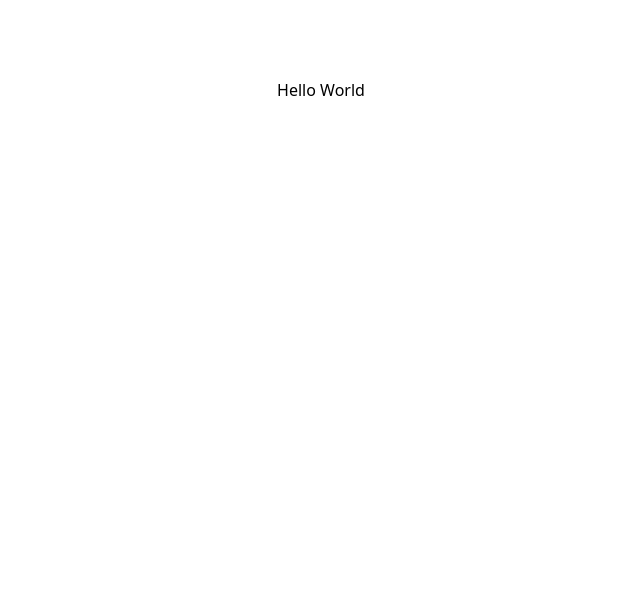
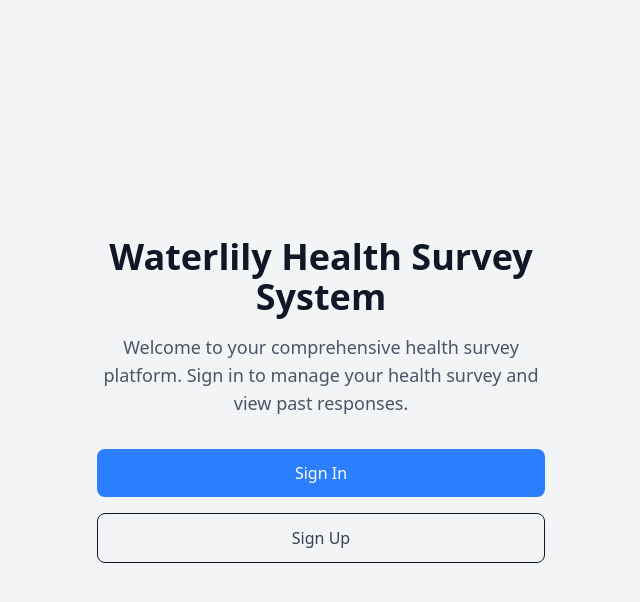
Before and after one commit to npaudyal/waterlily-survey-frontend, a Next.js app: page / in a window 1280 px wide. Shown: the top 602 px of the page, without its empty margins (319-959 px from the left). Built offline with nearby package versions, Linux system fonts and the light colour scheme.

Commit message:
Added login,register pages, added middleware, created protected layout

```diff
--- /dev/null
+++ b/src/app/(auth)/login/[[...login]]/page.tsx
@@ -0,0 +1,9 @@
+import { SignIn } from '@clerk/nextjs'
+
+export default function LoginPage() {
+    return (
+        <div className='min-h-screen flex items-center justify-center bg-gray-100'>
+            <SignIn />
+        </div>
+    );
+}
--- /dev/null
+++ b/src/app/(auth)/register/[[...register]]/page.tsx
@@ -0,0 +1,9 @@
+import { SignUp } from '@clerk/nextjs'
+
+export default function RegisterPage() {
+    return (
+        <div className='min-h-screen flex items-center justify-center bg-gray-100'>
+            <SignUp />
+        </div>
+    );
+}
--- /dev/null
+++ b/src/app/(authenticated)/dashboard/page.tsx
@@ -0,0 +1,5 @@
+export default function DashboardPage() {
+    return (
+        <div className="min-h-screen flex items-center justify-center bg-gray-100">Welcome to dashboard</div>
+    )
+}
--- /dev/null
+++ b/src/app/(authenticated)/layout.tsx
@@ -0,0 +1,20 @@
+import { auth } from "@clerk/nextjs/server";
+import { redirect } from "next/navigation";
+
+
+export default async function RootLayout({
+    children,
+}: Readonly<{
+    children: React.ReactNode;
+}>) {
+
+    // const { userId } = await auth();
+
+    // if (!userId) redirect('/');
+
+    return (
+        <div className="min-h-screen bg-gray-100">
+            {children}
+        </div>
+    );
+}
--- a/src/app/layout.tsx
+++ b/src/app/layout.tsx
@@ -1,6 +1,7 @@
 import type { Metadata } from "next";
 import { Geist, Geist_Mono } from "next/font/google";
 import "./globals.css";
+import { ClerkProvider } from "@clerk/nextjs";
 
 const geistSans = Geist({
   variable: "--font-geist-sans",
@@ -23,6 +24,7 @@ export default function RootLayout({
   children: React.ReactNode;
 }>) {
   return (
+    <ClerkProvider>
       <html lang="en">
         <body
           className={`${geistSans.variable} ${geistMono.variable} antialiased`}
@@ -30,5 +32,6 @@ export default function RootLayout({
           {children}
         </body>
       </html>
+    </ClerkProvider>
   );
 }
--- a/src/app/page.tsx
+++ b/src/app/page.tsx
@@ -1,8 +1,32 @@
+import Link from "next/link";
 
 export default function Home() {
   return (
-    <div className="font-sans grid grid-rows-[20px_1fr_20px] items-center justify-items-center min-h-screen p-8 pb-20 gap-16 sm:p-20">
-      Hello World
+    <div className="min-h-screen bg-gray-100 flex items-center justify-center">
+      <div className="max-w-md w-full text-center space-y-8">
+        <div className="space-y-4">
+          <h1 className="text-4xl font-bold text-gray-900">
+            Waterlily Health Survey System
+          </h1>
+          <p className="text-lg text-gray-600">
+            Welcome to your comprehensive health survey platform. Sign in to manage your health survey and view past responses.
+          </p>
+        </div>
+        <div className="space-y-4">
+          <Link
+            href='/login'
+            className="w-full block px-6 py-3 bg-blue-500 text-white font-medium rounded-lg hover:bg-blue-700 transition-colors"
+          >
+            Sign In
+          </Link>
+          <Link
+            href='/register'
+            className="w-full block px-6 py-3 border border-gray-900 bg-gray-100 text-gray-700 font-medium rounded-lg hover:bg-gray-200 transition-colors"
+          >
+            Sign Up
+          </Link>
+        </div>
+      </div>
     </div>
   );
 }
--- /dev/null
+++ b/src/middleware.ts
@@ -0,0 +1,12 @@
+import { clerkMiddleware } from '@clerk/nextjs/server'
+
+export default clerkMiddleware()
+
+export const config = {
+    matcher: [
+        // Skip Next.js internals and all static files, unless found in search params
+        '/((?!_next|[^?]*\\.(?:html?|css|js(?!on)|jpe?g|webp|png|gif|svg|ttf|woff2?|ico|csv|docx?|xlsx?|zip|webmanifest)).*)',
+        // Always run for API routes
+        '/(api|trpc)(.*)',
+    ],
+}
```
Also changed, not shown: package.json (+7 -6 lines), 2 other files (tests, documents, lock files or other folders). Lines whose indentation alone changed are shown as unchanged.
